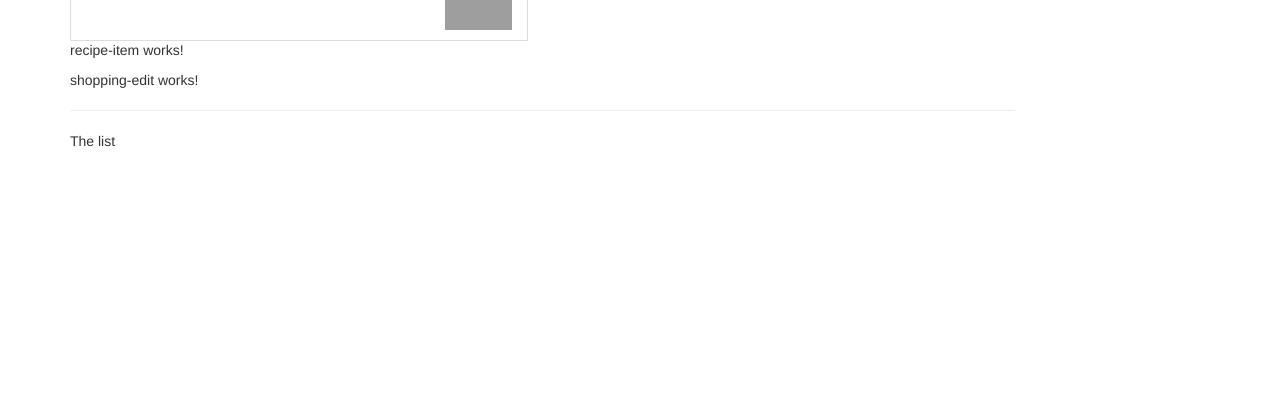
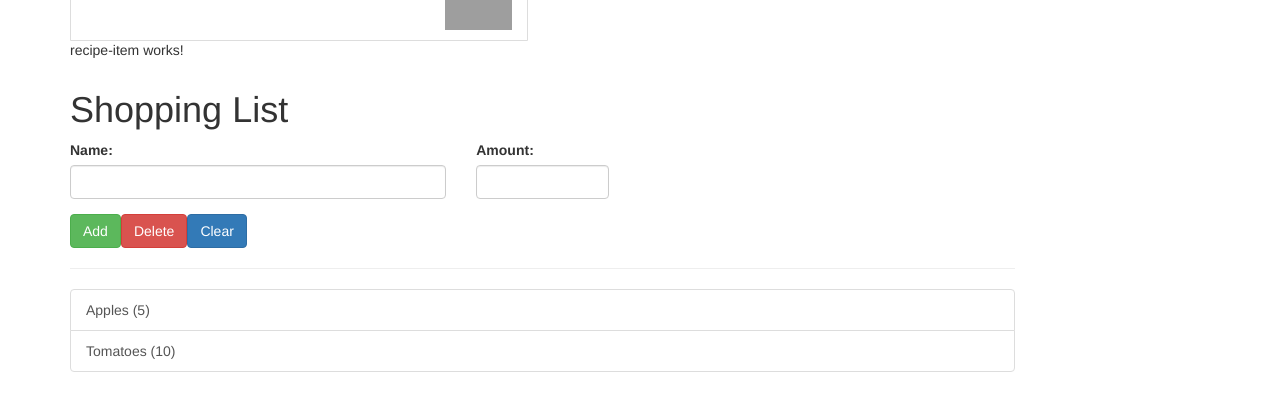
Before and after one commit to briannaSlik/recipe-shopping-app, an Angular app: page / in a window 1280 px wide. Shown: the part 239-650 px from the top of the page. Built offline with nearby package versions, Linux system fonts and the light colour scheme; grey boxes are pictures that could not be loaded.

Commit message:
worked on shopping list and shopping edit components

```diff
--- /dev/null
+++ b/src/app/shared/ingredient.model.ts
@@ -0,0 +1,3 @@
+export class Ingredient {
+    constructor(public name: string, public amount: number){}
+}
--- a/src/app/shopping-list/shopping-edit/shopping-edit.component.html
+++ b/src/app/shopping-list/shopping-edit/shopping-edit.component.html
@@ -1 +1,23 @@
-<p>shopping-edit works!</p>
+<div class="row">
+    <div class="col-xs-12">
+        <form>
+            <div class="row">
+                <div class="col-sm-5 form-group">
+                    <label for="name">Name:</label>
+                    <input type="text" id="name" class="form-control">
+                </div>
+                <div class="col-sm-2 form-group">
+                    <label for="amount">Amount:</label>
+                    <input type="number" id="amount" class="form-control">
+                </div>
+            </div>
+            <div class="row">
+                <div class="col-xs-12">
+                    <button class="btn btn-success" type="submit">Add</button>
+                    <button class="btn btn-danger" type="submit">Delete</button>
+                    <button class="btn btn-primary" type="submit">Clear</button>
+                </div>
+            </div>
+        </form>
+    </div>
+</div>
--- a/src/app/shopping-list/shopping-list.component.html
+++ b/src/app/shopping-list/shopping-list.component.html
@@ -1,7 +1,18 @@
+<div class="row">
+    <div class="col-xs-12">
+        <h1>Shopping List</h1>
+    </div>
+</div>
+
 <div class="row">
     <div class="col-xs-10">
         <app-shopping-edit></app-shopping-edit>
         <hr>
-        <p>The list</p>
+        <ul class="list-group">
+            <a class="list-group-item"
+            style="cursor: pointer"
+            *ngFor="let ingredient of ingredients"
+            >{{ ingredient.name }} ({{ ingredient.amount }})</a>
+        </ul>
     </div>
 </div>
--- a/src/app/shopping-list/shopping-list.component.ts
+++ b/src/app/shopping-list/shopping-list.component.ts
@@ -1,10 +1,14 @@
 import { Component } from '@angular/core';
 
+import { Ingredient } from '../shared/ingredient.model';
 @Component({
   selector: 'app-shopping-list',
   templateUrl: './shopping-list.component.html',
   styleUrl: './shopping-list.component.css'
 })
 export class ShoppingListComponent {
-
+  ingredients: Ingredient[] = [
+    new Ingredient('Apples', 5),
+    new Ingredient('Tomatoes', 10)
+  ];
 }
```
